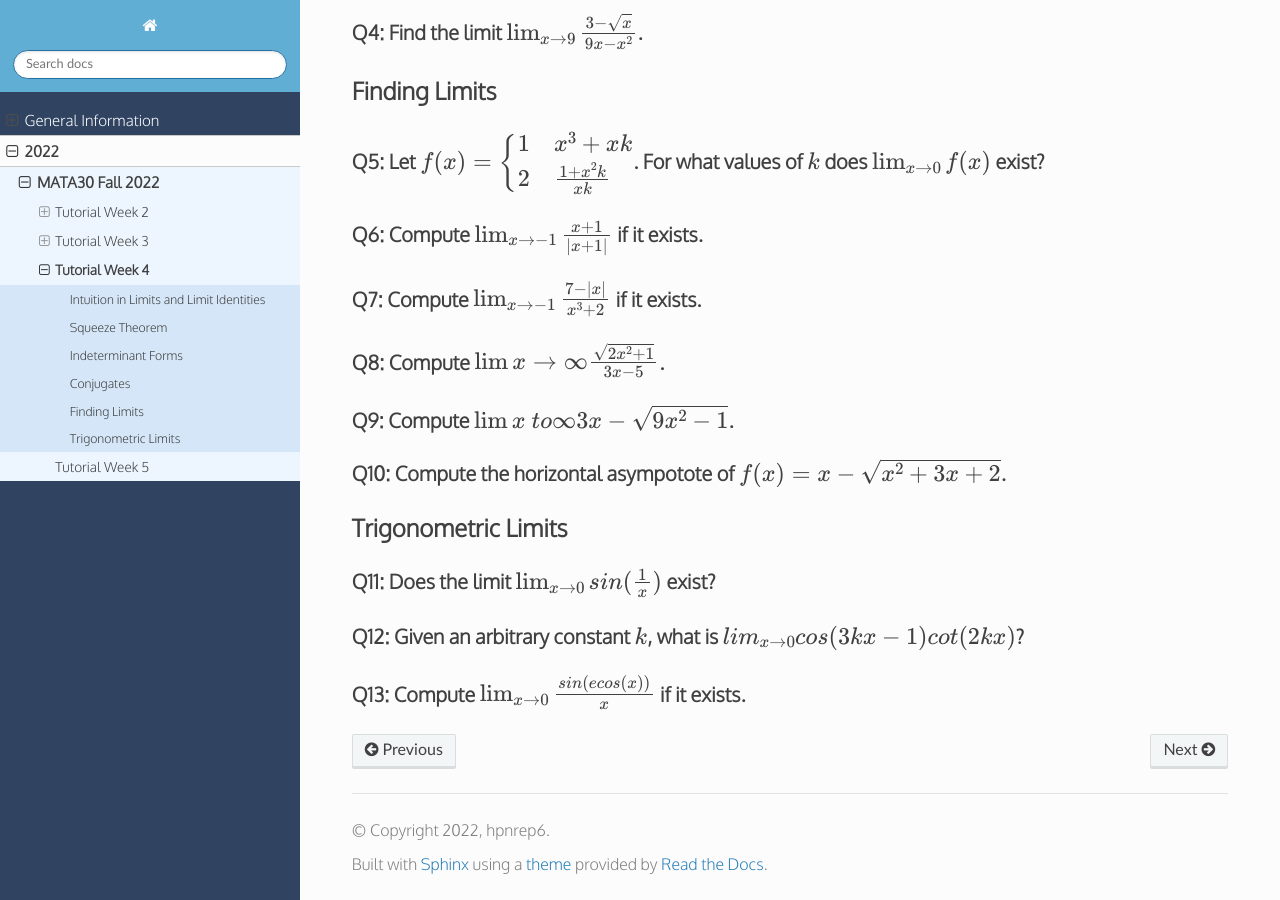
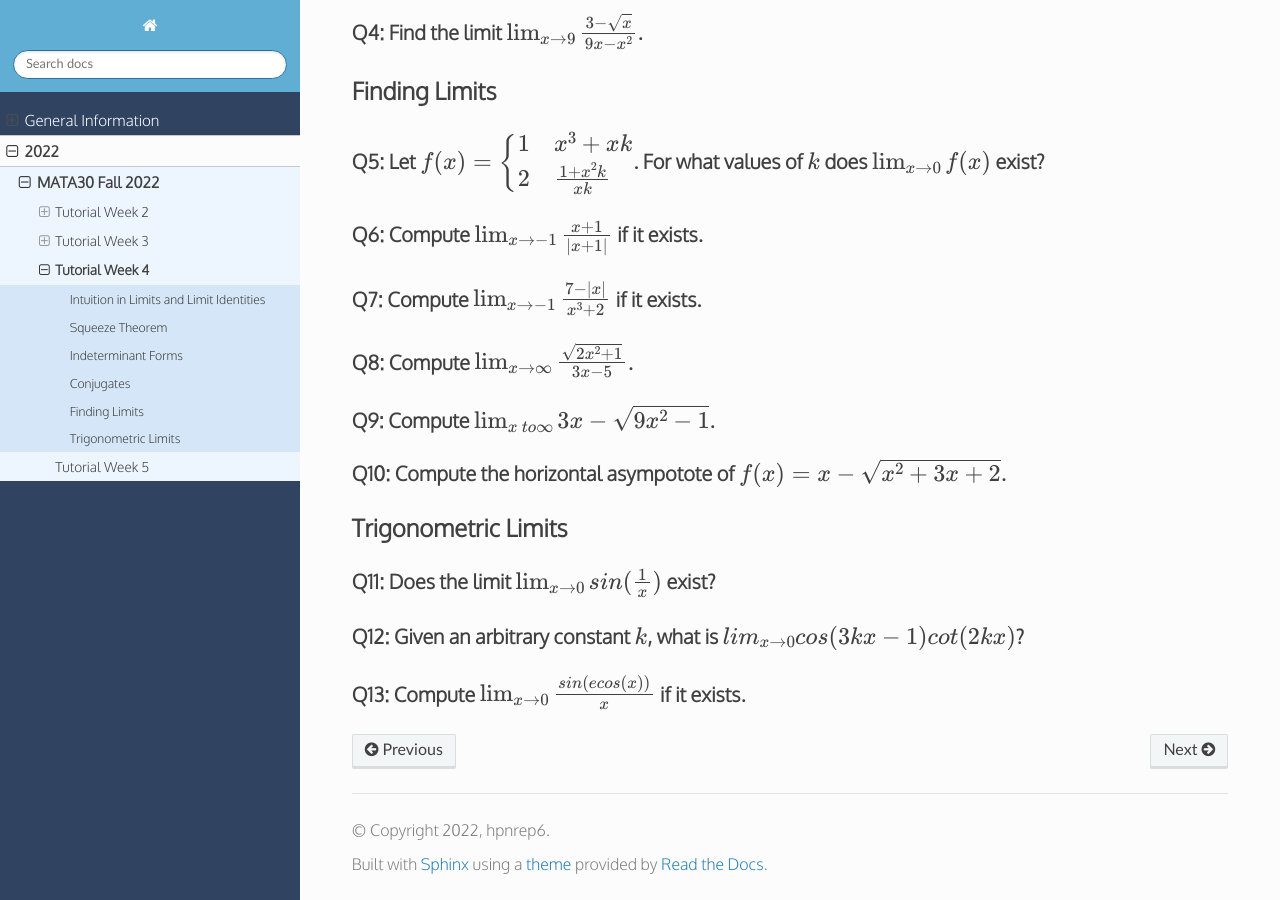
Before and after one commit to hpnrep6/t, a Sphinx documentation site: the page built from source/2022/mata30_fall/tutorial4.rst, in a window 1280 px wide and 900 px high, scrolled down 1487 px. Built offline with Sphinx 7.4.7 and the Read the Docs theme 2.0.0, drawn with Linux system fonts in a browser that asks for light colours.

```diff
--- a/source/2022/mata30_fall/tutorial4.rst
+++ b/source/2022/mata30_fall/tutorial4.rst
@@ -80,11 +80,11 @@ Q6: Compute :math:`\lim_{x \to -1} \frac{x + 1}{|x + 1|}` if it exists.
 Q7: Compute :math:`\lim_{x \to -1} \frac{7 - |x|}{x^3 + 2}` if it exists.
 ~~~~~~~~~~~~~~~~~~~~~~~~~~~~~~~~~~~~~~~~~~~~~~~~~~~~~~~~~~~~~~~~~~~~~~~~~
 
-Q8: Compute :math:`\lim{x \to \infty} \frac{\sqrt{2x^2 + 1}}{3x - 5}`.
-~~~~~~~~~~~~~~~~~~~~~~~~~~~~~~~~~~~~~~~~~~~~~~~~~~~~~~~~~~~~~~~~~~~~~~
+Q8: Compute :math:`\lim_{x \to \infty} \frac{\sqrt{2x^2 + 1}}{3x - 5}`.
+~~~~~~~~~~~~~~~~~~~~~~~~~~~~~~~~~~~~~~~~~~~~~~~~~~~~~~~~~~~~~~~~~~~~~~~
 
-Q9: Compute :math:`\lim{x \ to \infty} 3x - \sqrt{9x^2 - 1}`.
-~~~~~~~~~~~~~~~~~~~~~~~~~~~~~~~~~~~~~~~~~~~~~~~~~~~~~~~~~~~~~
+Q9: Compute :math:`\lim_{x \ to \infty} 3x - \sqrt{9x^2 - 1}`.
+~~~~~~~~~~~~~~~~~~~~~~~~~~~~~~~~~~~~~~~~~~~~~~~~~~~~~~~~~~~~~~
 
 Q10: Compute the horizontal asympotote of :math:`f(x) = x - \sqrt{x^2 + 3x + 2}`.
 ~~~~~~~~~~~~~~~~~~~~~~~~~~~~~~~~~~~~~~~~~~~~~~~~~~~~~~~~~~~~~~~~~~~~~~~~~~~~~~~~~
```
